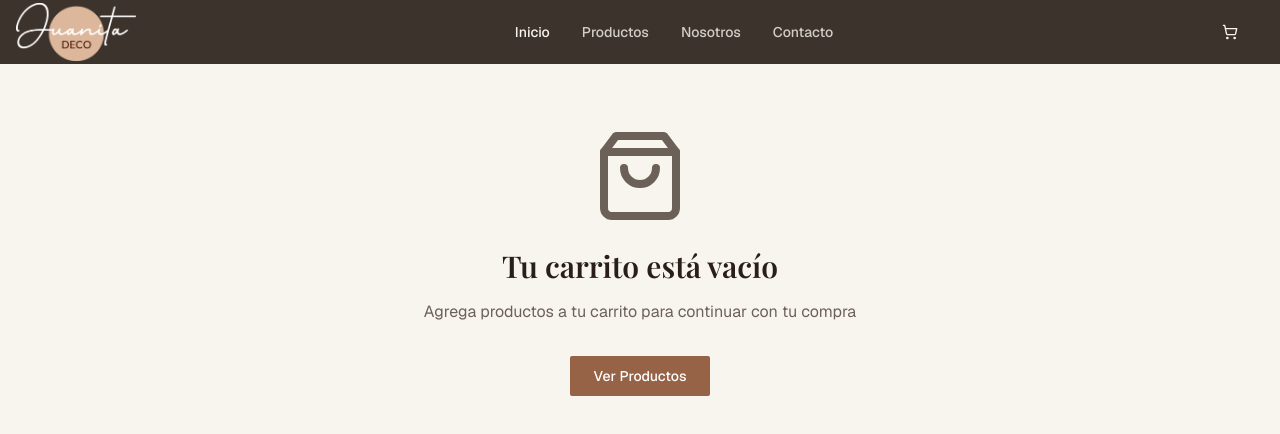
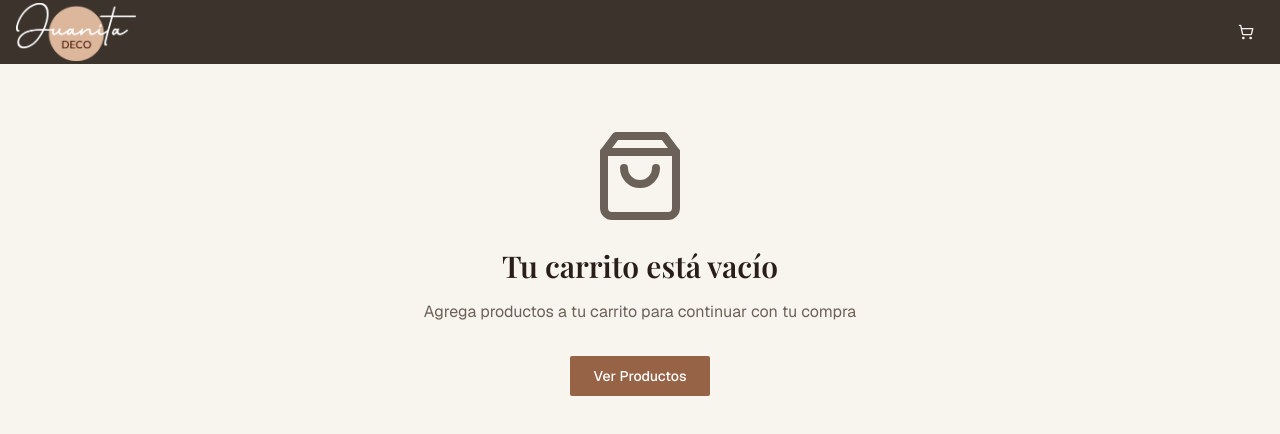
Before and after one commit to fermin234/jd-frontend, a Next.js app: page /cart in a window 1280 px wide. Shown: the top 434 px of the page. Built offline with nearby package versions, Linux system fonts and the light colour scheme.

Commit message:
Update navbar

```diff
--- a/components/header.tsx
+++ b/components/header.tsx
@@ -2,6 +2,7 @@
 
 import { useState } from "react"
 import Link from "next/link"
+import { usePathname } from "next/navigation"
 import { Menu, Search, ShoppingCart, X } from "lucide-react"
 import { Button } from "@/components/ui/button"
 import { Input } from "@/components/ui/input"
@@ -11,6 +12,8 @@ export function Header() {
   const [mobileMenuOpen, setMobileMenuOpen] = useState(false)
   const [searchOpen, setSearchOpen] = useState(false)
   const { totalItems } = useCart()
+  const pathname = usePathname()
+  const isHome = pathname === "/"
 
   return (
     <header className="sticky top-0 z-50 w-full bg-foreground/95 backdrop-blur supports-[backdrop-filter]:bg-foreground/90">
@@ -22,6 +25,7 @@ export function Header() {
           </Link>
 
           {/* Desktop Navigation */}
+          {isHome && (
             <nav className="hidden md:flex items-center space-x-8">
               <Link href="/" className="text-sm font-medium text-background hover:text-primary transition-colors">
                 Inicio
@@ -45,6 +49,7 @@ export function Header() {
                 Contacto
               </Link>
             </nav>
+          )}
 
           {/* Right Actions */}
           <div className="flex items-center space-x-4">
@@ -62,6 +67,7 @@ export function Header() {
             </Link>
 
             {/* Mobile Menu Toggle */}
+            {isHome && (
               <Button
                 variant="ghost"
                 size="icon"
@@ -70,6 +76,7 @@ export function Header() {
               >
                 {mobileMenuOpen ? <X className="h-6 w-6" /> : <Menu className="h-6 w-6" />}
               </Button>
+            )}
           </div>
         </div>
 
@@ -81,7 +88,7 @@ export function Header() {
         )}
 
         {/* Mobile Menu */}
-        {mobileMenuOpen && (
+        {mobileMenuOpen && isHome && (
           <div className="md:hidden py-4 border-t border-background/20">
             <nav className="flex flex-col space-y-4">
               <Link
```
Lines whose indentation alone changed are shown as unchanged.
